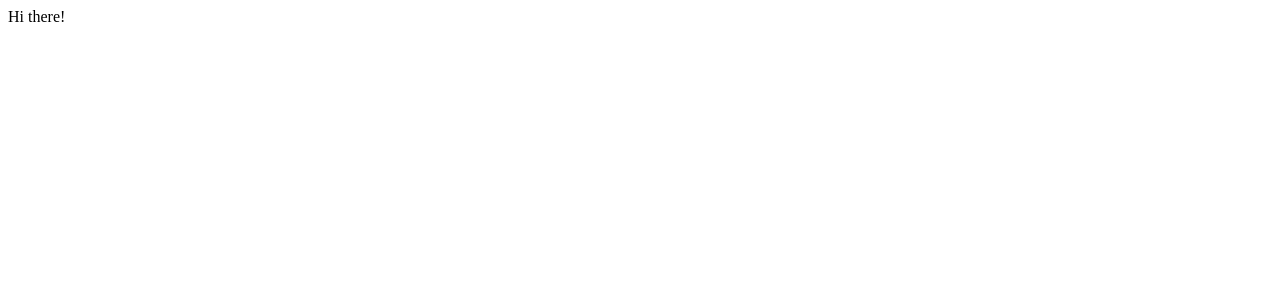
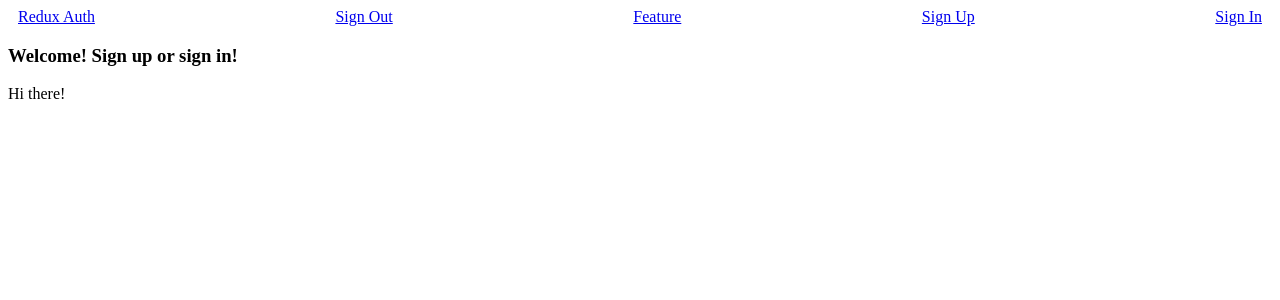
Before and after one commit to mephisto2120/sw-debt-client, a React (Create React App) app: page / in a window 1280 px wide. Shown: the top 300 px of the page. Built offline with nearby package versions, Linux system fonts and the light colour scheme.

Commit message:
Configuring welcome component

```diff
--- a/src/App.tsx
+++ b/src/App.tsx
@@ -4,7 +4,7 @@ import Header from "./components/Header";
 export default ({ children } : any) => {
   return (
     <div>
-      {/*<Header />*/}
+      <Header />
       {children}
       Hi there!
     </div>
--- a/src/components/Header.tsx
+++ b/src/components/Header.tsx
@@ -16,30 +16,36 @@ type AuthState = {
   auth: Auth;
 };
 
-class Header extends Component<AuthProps, AuthState> {
-  renderLinks() {
-    if (this.props.authenticated) {
-      return (
-        <div>
-          <Link to="/signout">Sign Out</Link>
-          <Link to="/feature">Feature</Link>
-        </div>
-      );
-    } else {
-      return (
-        <div>
-          <Link to="/signup">Sign Up</Link>
-          <Link to="/signin">Sign In</Link>
-        </div>
-      );
-    }
-  }
+// class Header extends Component<AuthProps, AuthState> {
+class Header extends Component {
+  // renderLinks() {
+  //   if (this.props.authenticated) {
+  //     return (
+  //       <div>
+  //         <Link to="/signout">Sign Out</Link>
+  //         <Link to="/feature">Feature</Link>
+  //       </div>
+  //     );
+  //   } else {
+  //     return (
+  //       <div>
+  //         <Link to="/signup">Sign Up</Link>
+  //         <Link to="/signin">Sign In</Link>
+  //       </div>
+  //     );
+  //   }
+  // }
 
   render() {
     return (
       <div className="header">
         <Link to="/">Redux Auth</Link>
-        {this.renderLinks()}
+
+        <Link to="/signout">Sign Out</Link>
+        <Link to="/feature">Feature</Link>
+        <Link to="/signup">Sign Up</Link>
+        <Link to="/signin">Sign In</Link>
+        {/*{this.renderLinks()}*/}
       </div>
     );
   }
@@ -49,4 +55,5 @@ function mapStateToProps(state: AuthState) {
   return {authenticated: state.auth.authenticated};
 }
 
-export default connect(mapStateToProps)(Header);
+// export default connect(mapStateToProps)(Header);
+export default Header;
--- a/src/index.tsx
+++ b/src/index.tsx
@@ -1,10 +1,16 @@
 import React from 'react';
 import ReactDOM from 'react-dom';
 import App from './App';
+import { BrowserRouter, Route } from 'react-router-dom';
+import Welcome from 'components/Welcome';
 
 ReactDOM.render(
   <React.StrictMode>
-    <App/>
+    <BrowserRouter>
+      <App>
+        <Route path="/" exact component={Welcome} />
+      </App>
+    </BrowserRouter>
   </React.StrictMode>,
   document.querySelector('#root')
 );
--- a/tsconfig.json
+++ b/tsconfig.json
@@ -18,7 +18,8 @@
     "resolveJsonModule": true,
     "isolatedModules": true,
     "noEmit": true,
-    "jsx": "react-jsx"
+    "jsx": "react-jsx",
+    "baseUrl": "src"
   },
   "include": [
     "src"
```
Also changed, not shown: src/components/Welcome.tsx (line endings or trailing spaces), 1 other file (tests, documents, lock files or other folders).
